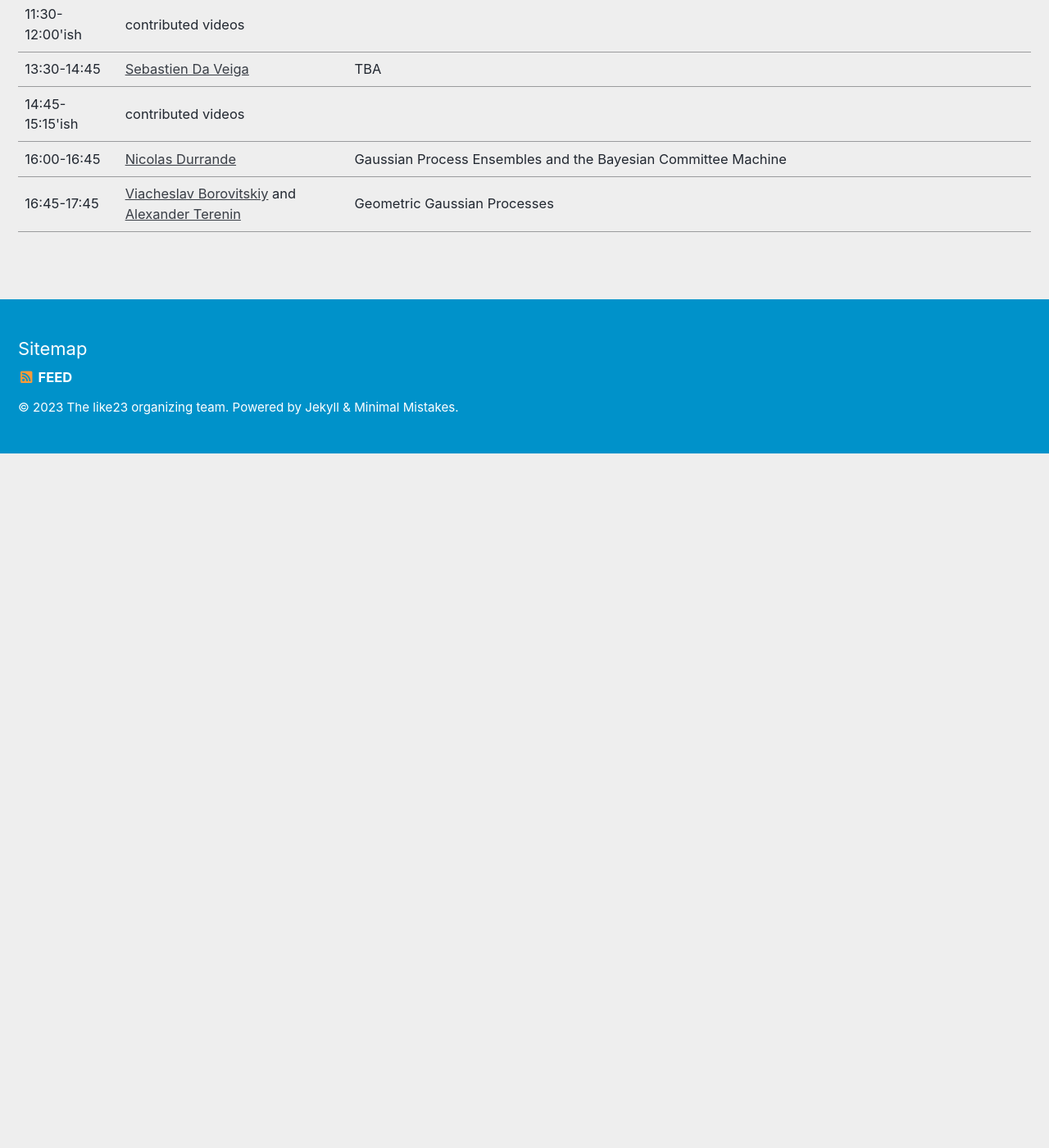
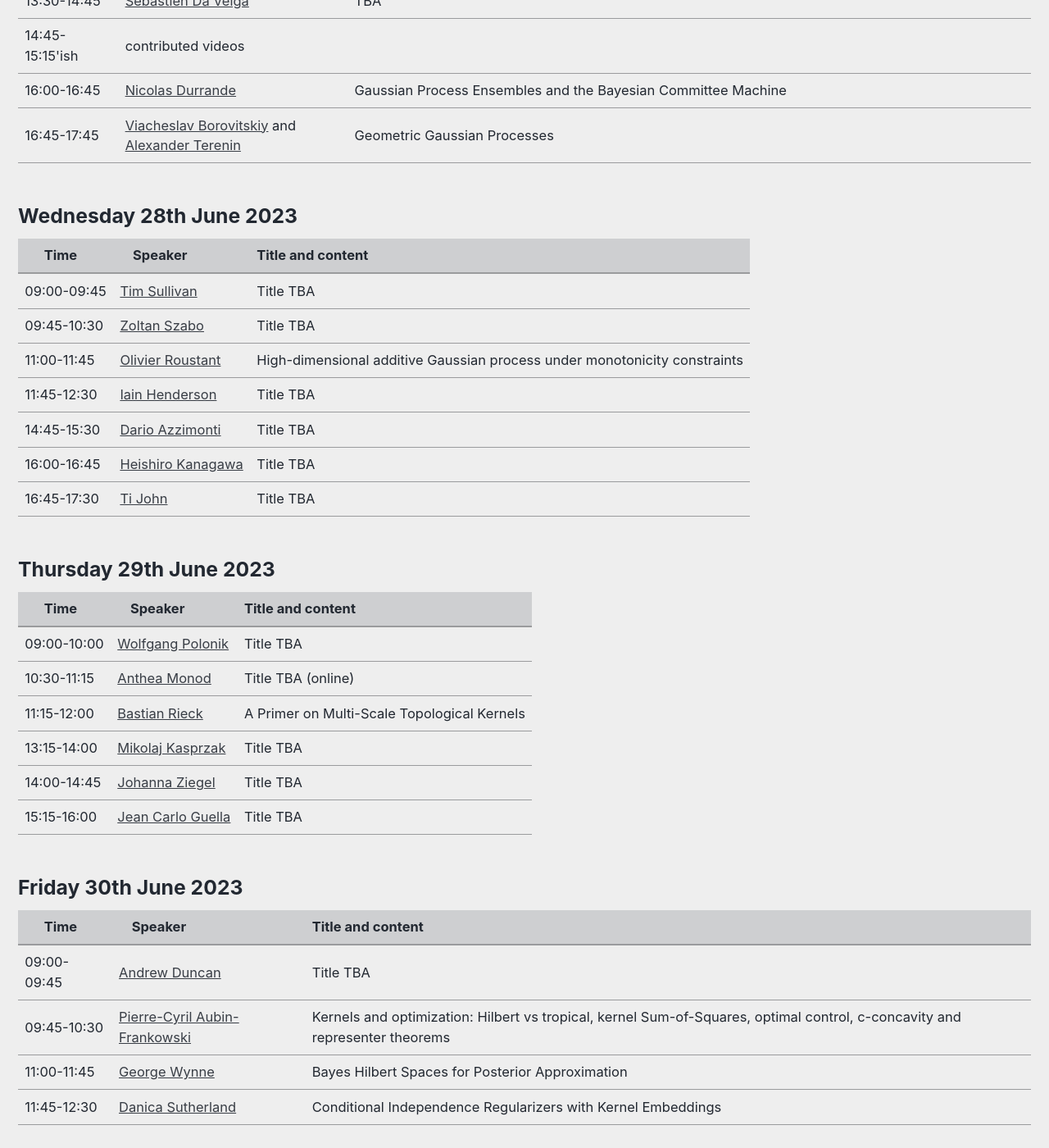
Before and after one commit to LIKE23-Bern/LIKE23-Bern.github.io, a Jekyll site: the page built from _pages/program.md, in a window 1280 px wide and 1400 px high, scrolled down 1443 px. Shown: the whole window at 82% size. Built offline with Jekyll 4.4.1, drawn with Linux system fonts in a browser that asks for light colours; cached includes are drawn as plain includes; before the commit the page ends 1996 px from its top, so only the background shows below that; some of the changed text lies outside the part shown.

Commit message:
Update program.md

```diff
--- a/_pages/program.md
+++ b/_pages/program.md
@@ -14,6 +14,12 @@ header:
       url: "/program/#monday-26th-june-2023"
     - label: "Second day"
       url: "/program/#tuesday-27th-june-2023"
+    - label: "Third day"
+      url: "/program/#wednesday-28th-june-2023"
+    - label: "Fourth day"
+      url: "/program/#thursday-29th-june-2023"
+    - label: "Fifth day"
+      url: "/program/#friday-30th-june-2023"
 
 ---
 <style>
@@ -201,3 +204,202 @@ The workshop's (on invitation only) program can be found [here](/program_worksho
 	</tr>
 </tbody>
 </table>
+
+
+### Wednesday 28th June 2023
+
+<table>
+<thead>
+	<tr>
+		<th> &nbsp;&nbsp;&nbsp;&nbsp;&nbsp;&nbsp;Time&nbsp;&nbsp;&nbsp;&nbsp;&nbsp;&nbsp; </th>
+		<th> &nbsp;&nbsp;&nbsp;&nbsp;Speaker&nbsp;&nbsp;&nbsp;&nbsp; </th>
+		<th> Title and content </th>
+	</tr>
+</thead>
+<tbody>
+	<tr>
+		<td> 09:00-09:45 </td>
+		<td>
+		    <a href="http://www.tjsullivan.org.uk/" target="_blank">Tim Sullivan</a>
+		</td>
+		<td>
+		    Title TBA
+		</td>
+	</tr>
+	<tr>
+		<td> 09:45-10:30 </td>
+		<td>
+		    <a href="https://zoltansz.github.io/" target="_blank">Zoltan Szabo</a>
+		</td>
+		<td>
+		   Title TBA
+	    </td>
+	</tr>
+	<tr>
+		<td> 11:00-11:45 </td>
+		<td>
+		    <a href="https://olivier-roustant.fr/" target="_blank">Olivier Roustant</a>
+		</td>
+		<td>
+    High-dimensional additive Gaussian process under monotonicity constraints
+	    </td>
+	</tr>
+    <tr>
+		<td> 11:45-12:30 </td>
+		<td>
+		    <a href="https://iain-pl-henderson.github.io/i-henders/about" target="_blank">Iain Henderson</a>
+		</td>
+		<td>
+		    Title TBA
+	    </td>
+	</tr>
+    <tr>
+		<td> 14:45-15:30 </td>
+		<td>
+		    <a href="https://sites.google.com/view/darioazzimonti/home" target="_blank">Dario Azzimonti</a>
+		</td>
+		<td>
+		    Title TBA
+	    </td>
+	</tr>
+    <tr>
+		<td> 16:00-16:45 </td>
+		<td>
+		    <a href="https://noukoudashisoup.github.io/" target="_blank">Heishiro Kanagawa</a>
+		</td>
+		<td>
+		    Title TBA
+	    </td>
+	</tr>
+    <tr>
+		<td> 16:45-17:30 </td>
+		<td>
+			<a href="http://www.infinitecuriosity.org/about/" target="_blank">Ti John</a>
+		</td>
+		<td>
+      Title TBA
+	    </td>
+	</tr>
+</tbody>
+</table>
+
+
+### Thursday 29th June 2023
+
+
+<table>
+<thead>
+	<tr>
+		<th> &nbsp;&nbsp;&nbsp;&nbsp;&nbsp;&nbsp;Time&nbsp;&nbsp;&nbsp;&nbsp;&nbsp;&nbsp; </th>
+		<th> &nbsp;&nbsp;&nbsp;&nbsp;Speaker&nbsp;&nbsp;&nbsp;&nbsp; </th>
+		<th> Title and content </th>
+	</tr>
+</thead>
+<tbody>
+	<tr>
+		<td> 09:00-10:00 </td>
+		<td>
+		    <a href="https://www.stat.ucdavis.edu/~polonik/WP-personal-home.html" target="_blank">Wolfgang Polonik</a>
+		</td>
+		<td>
+		    Title TBA
+		</td>
+	</tr>
+	<tr>
+		<td> 10:30-11:15 </td>
+		<td>
+		    <a href="https://www.imperial.ac.uk/people/a.monod" target="_blank">Anthea Monod</a>
+		</td>
+		<td>
+		   Title TBA (online)
+	    </td>
+	</tr>
+	<tr>
+		<td> 11:15-12:00 </td>
+		<td>
+		    <a href="https://bastian.rieck.me/" target="_blank">Bastian Rieck</a>
+		</td>
+		<td>
+		  A Primer on Multi-Scale Topological Kernels
+	    </td>
+	</tr>
+    <tr>
+		<td> 13:15-14:00 </td>
+		<td>
+		    <a href="https://www.mikolajkasprzak.com/research" target="_blank">Mikolaj Kasprzak</a>
+		</td>
+		<td>
+		    Title TBA
+	    </td>
+	</tr>
+    <tr>
+		<td> 14:00-14:45 </td>
+		<td>
+		    <a href="https://scholar.google.com/citations?user=KDhGvNQAAAAJ&hl=en" target="_blank">Johanna Ziegel</a>
+		</td>
+		<td>
+		   Title TBA
+	    </td>
+	</tr>
+    <tr>
+		<td> 15:15-16:00</td>
+		<td>
+		    <a href="https://jeanguella.wixsite.com/jeanguella" target="_blank">Jean Carlo Guella</a>
+		</td>
+		<td>
+		    Title TBA
+	    </td>
+	</tr>
+</tbody>
+</table>
+
+
+### Friday 30th June 2023
+
+<table>
+<thead>
+	<tr>
+		<th> &nbsp;&nbsp;&nbsp;&nbsp;&nbsp;&nbsp;Time&nbsp;&nbsp;&nbsp;&nbsp;&nbsp;&nbsp; </th>
+		<th> &nbsp;&nbsp;&nbsp;&nbsp;Speaker&nbsp;&nbsp;&nbsp;&nbsp; </th>
+		<th> Title and content </th>
+	</tr>
+</thead>
+<tbody>
+	<tr>
+		<td> 09:00-09:45 </td>
+		<td>
+		    <a href="https://www.ma.imperial.ac.uk/~aduncan/" target="_blank">Andrew Duncan</a>
+		</td>
+		<td>
+		    Title TBA
+		</td>
+	</tr>
+	<tr>
+		<td> 09:45-10:30 </td>
+		<td>
+		    <a href="https://pcaubin.github.io/" target="_blank">Pierre-Cyril Aubin-Frankowski</a>
+		</td>
+		<td>
+		   Kernels and optimization: Hilbert vs tropical, kernel Sum-of-Squares, optimal control, c-concavity and representer theorems
+	    </td>
+	</tr>
+	<tr>
+		<td> 11:00-11:45 </td>
+		<td>
+		    <a href="https://georgewynne.github.io/" target="_blank">George Wynne</a>
+		</td>
+		<td>
+		   Bayes Hilbert Spaces for Posterior Approximation
+	    </td>
+	</tr>
+    <tr>
+		<td> 11:45-12:30 </td>
+		<td>
+		    <a href="https://djsutherland.ml/" target="_blank">Danica Sutherland</a>
+		</td>
+		<td>
+		    Conditional Independence Regularizers with Kernel Embeddings
+	    </td>
+	</tr>
+</tbody>
+</table>
```
Also changed, not shown: other parts of _pages/program.md (+0 -3 lines).
